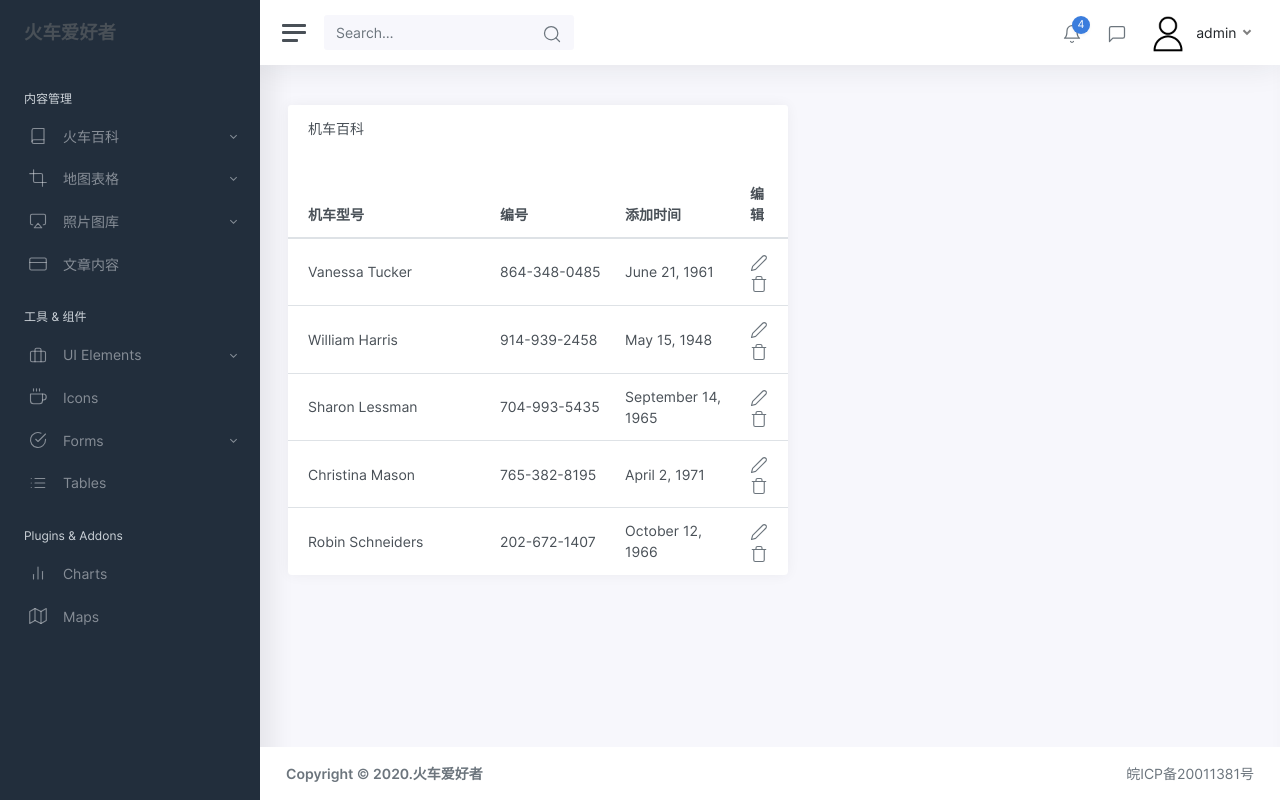
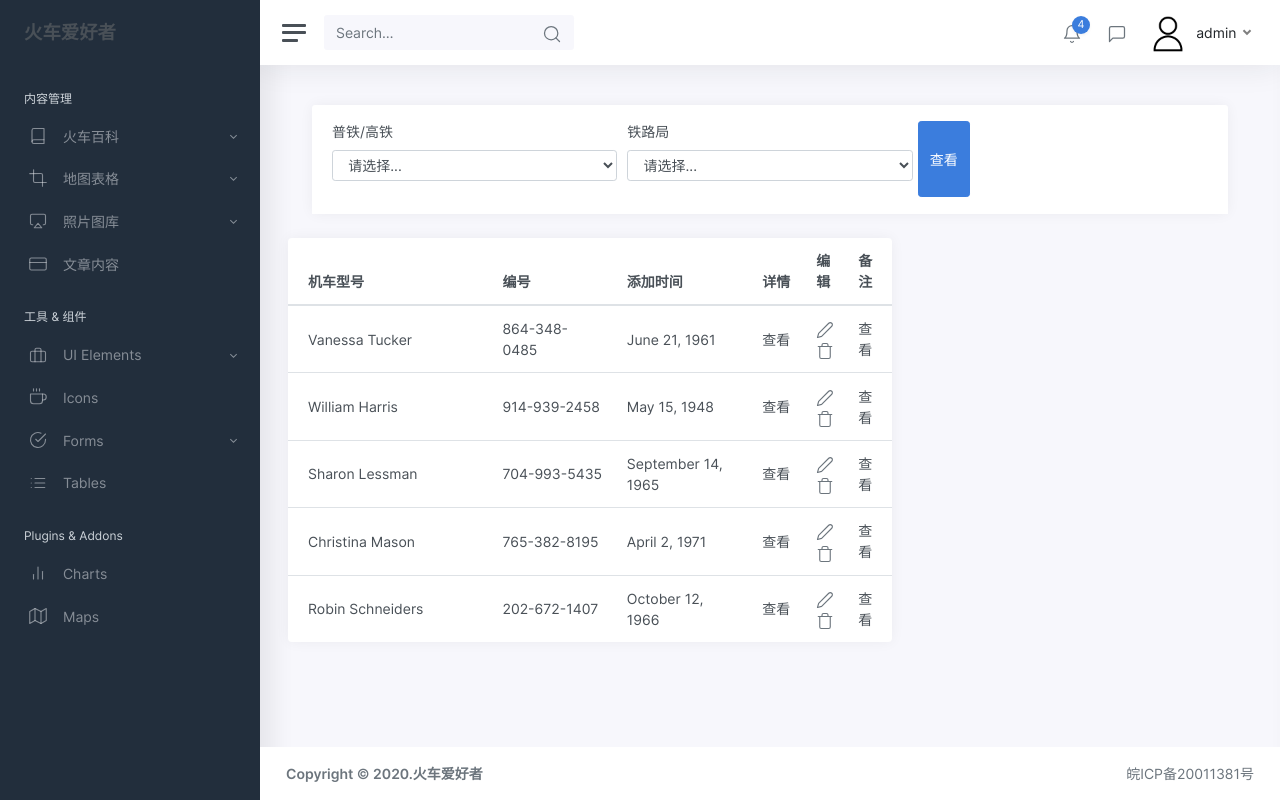
Before and after one commit to liptsunfy/adminSystem, a Django app: page /CRHTrain in a window 1280 px wide. Run offline with Django 3.2, Linux system fonts and the light colour scheme; some libraries are stand-ins or nearby versions.

Commit message:
baike page update

```diff
--- a/templates/baike/CRHtrain.html
+++ b/templates/baike/CRHtrain.html
@@ -2,18 +2,50 @@
 
 <!-- 替换与填充内容 -->
 {% block contentage %}
+<div class="col-12">
+	<div class="card">
+		<div class="card-header">
+			<div class="form-row">
+				<div class="form-group col-md-4">
+					<label for="inputState">普铁/高铁</label>
+					<select id="inputState" class="form-control">
+						<option selected>请选择...</option>
+						<option>普铁</option>
+						<option>高铁</option>
+					</select>
+				</div>
+				<div class="form-group col-md-4">
+					<label for="inputState">铁路局</label>
+					<select id="inputState" class="form-control">
+						<option selected>请选择...</option>
+						<option>北京铁路局</option>
+						<option>哈尔滨铁路局</option>
+						<option>呼和浩特铁路局</option>
+						<option>上海铁路局</option>
+						<option>沈阳铁路局</option>
+						<option>太原铁路局</option>
+						<option>武汉铁路局</option>
+						<option>西安铁路局</option>
+						<option>郑州铁路局</option>
+					</select>
+				</div>
+				<button type="submit" class="btn btn-primary">查看</button>
+
+			</div>
+		</div>
+	</div>
+</div>
 <div class="row">
 	<div class="card">
-		<div class="card-header">
-			<h5 class="card-title">机车百科</h5>
-		</div>
 		<table class="table">
 			<thead>
 				<tr>
 					<th style="width:40%;">机车型号</th>
 					<th style="width:25%">编号</th>
 					<th class="d-none d-md-table-cell" style="width:25%">添加时间</th>
+                    <th style="width:40%;">详情</th>
 					<th>编辑</th>
+                    <th>备注</th>
 				</tr>
 			</thead>
 			<tbody>
@@ -21,46 +53,56 @@
 					<td>Vanessa Tucker</td>
 					<td>864-348-0485</td>
 					<td class="d-none d-md-table-cell">June 21, 1961</td>
+                    <td>查看</td>
 					<td class="table-action">
 						<a href="#"><i class="align-middle" data-feather="edit-2"></i></a>
 						<a href="#"><i class="align-middle" data-feather="trash"></i></a>
 					</td>
+                    <td>查看</td>
 				</tr>
 				<tr>
 					<td>William Harris</td>
 					<td>914-939-2458</td>
 					<td class="d-none d-md-table-cell">May 15, 1948</td>
+                    <td>查看</td>
 					<td class="table-action">
 						<a href="#"><i class="align-middle" data-feather="edit-2"></i></a>
 						<a href="#"><i class="align-middle" data-feather="trash"></i></a>
 					</td>
+                    <td>查看</td>
 				</tr>
 				<tr>
 					<td>Sharon Lessman</td>
 					<td>704-993-5435</td>
 					<td class="d-none d-md-table-cell">September 14, 1965</td>
+                    <td>查看</td>
 					<td class="table-action">
 						<a href="#"><i class="align-middle" data-feather="edit-2"></i></a>
 						<a href="#"><i class="align-middle" data-feather="trash"></i></a>
 					</td>
+                    <td>查看</td>
 				</tr>
 				<tr>
 					<td>Christina Mason</td>
 					<td>765-382-8195</td>
 					<td class="d-none d-md-table-cell">April 2, 1971</td>
+                    <td>查看</td>
 					<td class="table-action">
 						<a href="#"><i class="align-middle" data-feather="edit-2"></i></a>
 						<a href="#"><i class="align-middle" data-feather="trash"></i></a>
 					</td>
+                    <td>查看</td>
 				</tr>
 				<tr>
 					<td>Robin Schneiders</td>
 					<td>202-672-1407</td>
 					<td class="d-none d-md-table-cell">October 12, 1966</td>
+                    <td>查看</td>
 					<td class="table-action">
 						<a href="#"><i class="align-middle" data-feather="edit-2"></i></a>
 						<a href="#"><i class="align-middle" data-feather="trash"></i></a>
 					</td>
+                    <td>查看</td>
 				</tr>
 			</tbody>
 		</table>
```
